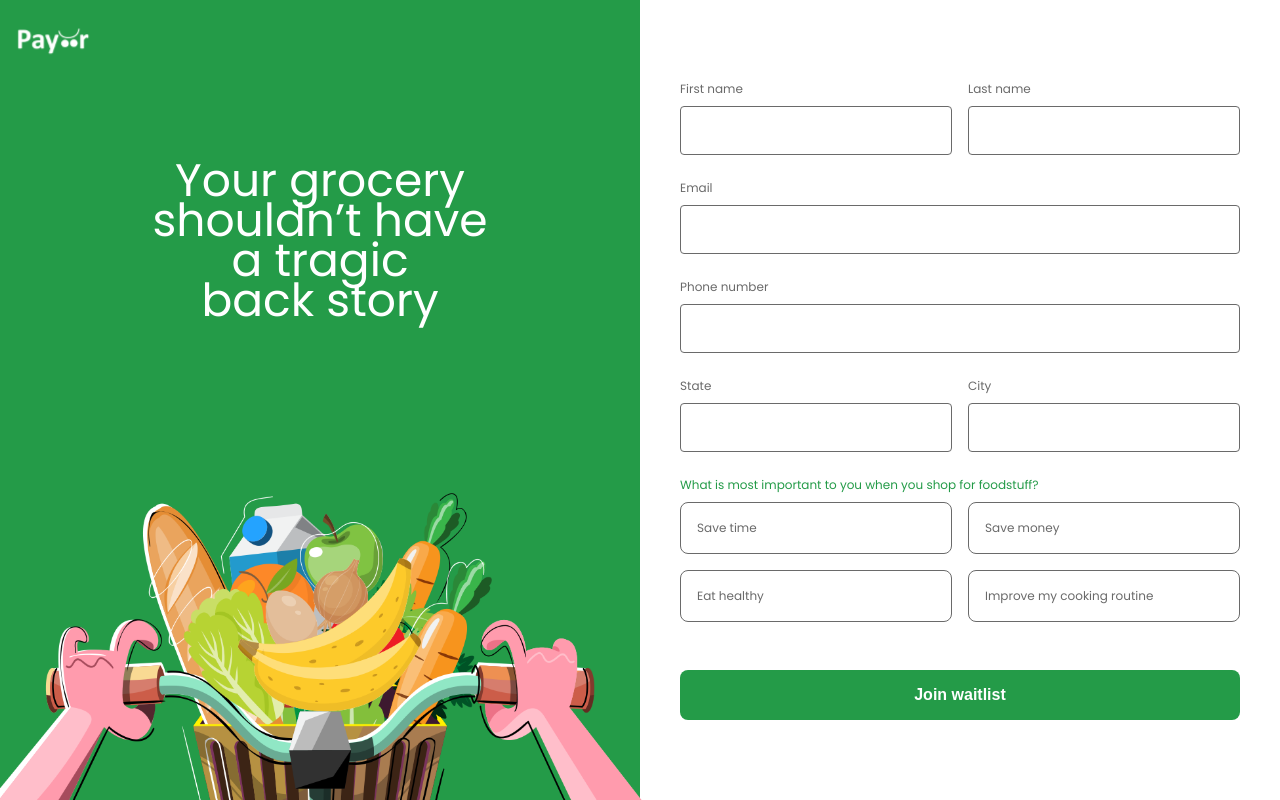
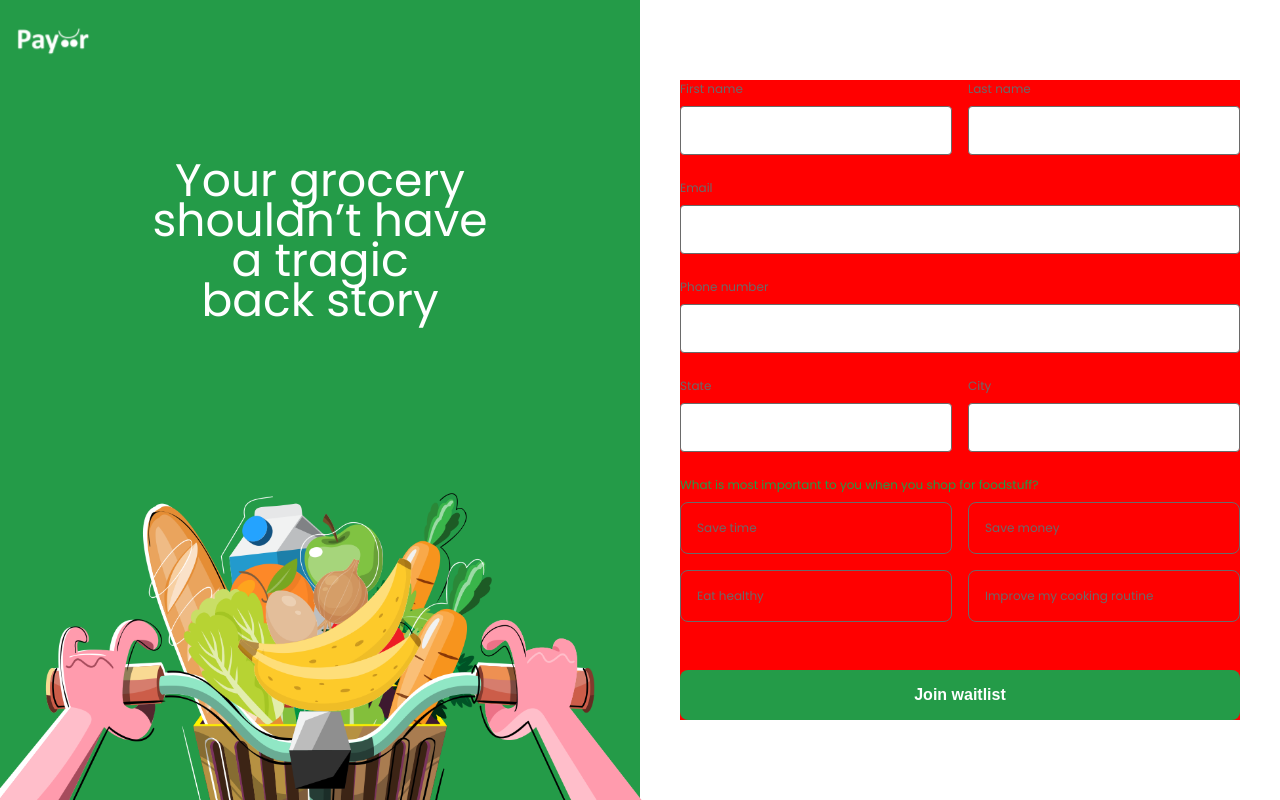
Before and after one commit to emmanuelnwogbo/payoor, a Nuxt app in the folder ui/: page /waitlist in a window 1280 px wide. Built offline with nearby package versions, Linux system fonts and the light colour scheme.

Commit message:
survey form

```diff
--- a/ui/assets/scss/classes.scss
+++ b/ui/assets/scss/classes.scss
@@ -452,6 +452,11 @@
 
 }
 
+.formbody {
+    background: $white;
+    background: red;
+}
+
 .formarea {
    position: relative;
    display: grid;
--- a/ui/pages/waitlist.vue
+++ b/ui/pages/waitlist.vue
@@ -33,6 +33,7 @@
                         <img src="@/assets/imgs/payoor-green.svg" />
                     </figure>
 
+                    <div class="formbody">
                         <div class="formarea highz">
                             <div class="inputbox">
                                 <input class="inputbox__input" type="text" placeholder="" v-model="firstname" />
@@ -98,6 +99,7 @@
                                 <button class="button primary">Join waitlist</button>
                             </div>
                         </div>
+                    </div>
 
                 </div>
             </div>
@@ -155,6 +157,10 @@ export default {
         left: 0;
         top: 0;
         z-index: 10;
+
+        @media only screen and (max-width: 768px) {
+            //position: relative
+        }
     }
 
     &__content {
```
Lines whose indentation alone changed are shown as unchanged.
